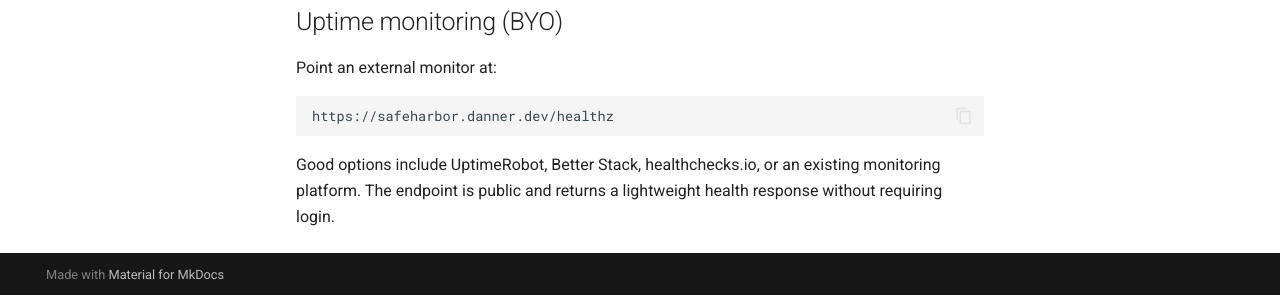
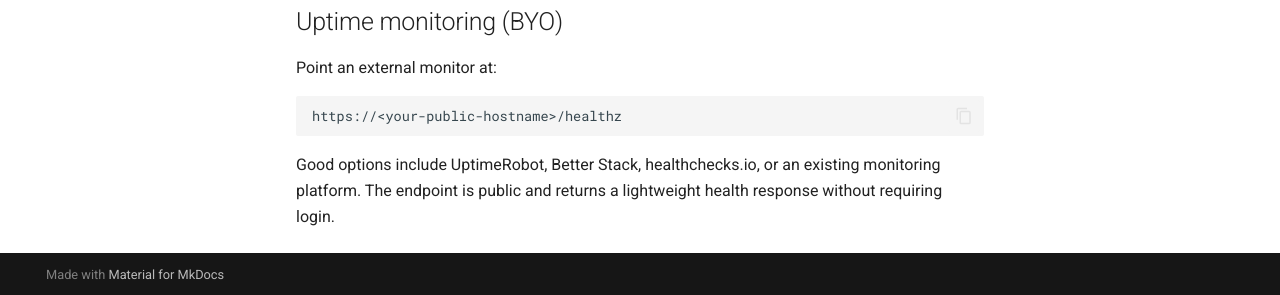
Before and after one commit to danner26/Safe-Harbor, an MkDocs documentation site: the page built from docs/observability.md, in a window 1280 px wide and 900 px high, scrolled down 527 px. Shown: the part 602-897 px from the top of the window. Built offline with MkDocs 1.6.1 and Material for MkDocs 9.7.7, drawn with Linux system fonts in a browser that asks for light colours; comment, search, counter and statistics services are not loaded; some of the changed lines change nothing that is shown.

Commit message:
docs(observability): use placeholder health hostname
Constraint: Public monitoring examples must use operator-owned hostnames.

Confidence: high

Scope-risk: narrow

Tested: grep danner.dev docs/observability.md; grep forbidden terms docs/observability.md

````diff
--- a/docs/observability.md
+++ b/docs/observability.md
@@ -43,7 +43,7 @@ The Sentry environment comes from the resolved Flask config name, such as `devel
 Point an external monitor at:
 
 ```text
-https://safeharbor.danner.dev/healthz
+https://<your-public-hostname>/healthz
 ```
 
 Good options include UptimeRobot, Better Stack, healthchecks.io, or an existing monitoring platform. The endpoint is public and returns a lightweight health response without requiring login.
````
